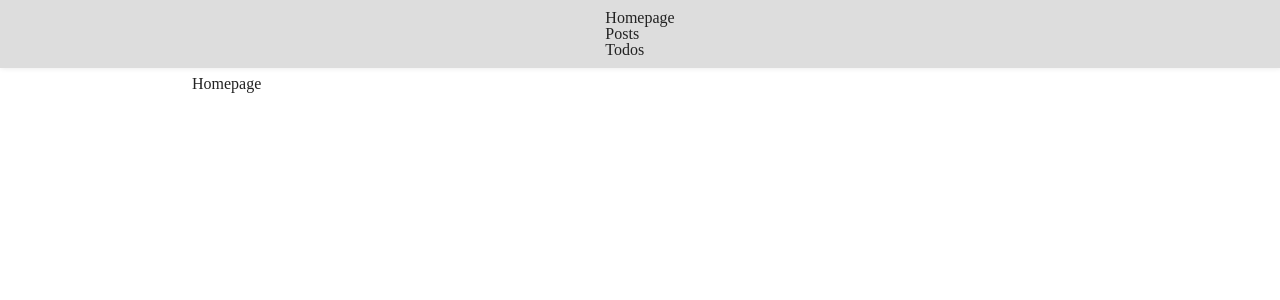
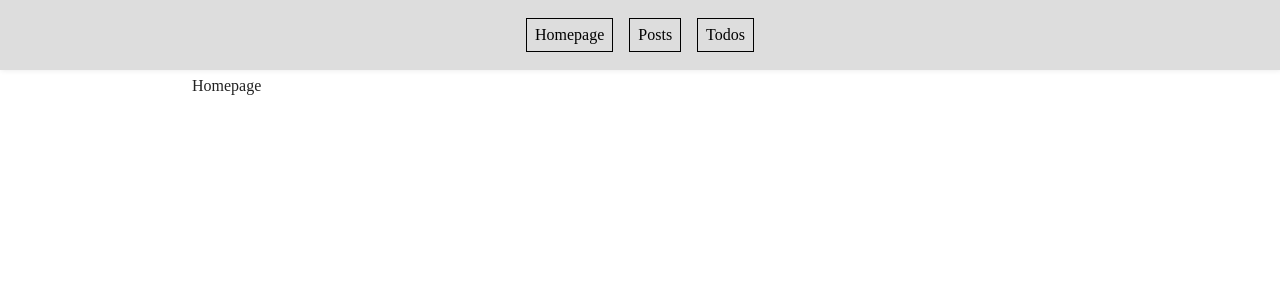
Before and after one commit to VladimirGoloyan/react-network, a React (Create React App) app: page / in a window 1280 px wide. Shown: the top 300 px of the page. Built offline with nearby package versions, Linux system fonts and the light colour scheme.

Commit message:
Added router links

```diff
--- a/src/components/Header/Header.js
+++ b/src/components/Header/Header.js
@@ -1,4 +1,5 @@
 import React from "react";
+import { Link } from "react-router-dom";
 
 import "./Header.scss";
 
@@ -6,14 +7,16 @@ const Header = () => {
   return (
     <div className="app-header">
       <nav>
-        <ul>
-          <li>Homepage</li>
-        </ul>
-        <ul>
-          <li>Posts</li>
-        </ul>
-        <ul>
-          <li>Todos</li>
+        <ul className="app-header__nav-list">
+          <li className="app-header__nav-list__item">
+            <Link className="app-header__nav-list__item__link" to="/">Homepage</Link>
+          </li>
+          <li className="app-header__nav-list__item">
+            <Link className="app-header__nav-list__item__link" to="/posts">Posts</Link>
+          </li>
+          <li className="app-header__nav-list__item">
+            <Link className="app-header__nav-list__item__link" to="/todos">Todos</Link>
+          </li>
         </ul>
       </nav>
     </div>
--- a/src/components/Header/Header.scss
+++ b/src/components/Header/Header.scss
@@ -10,4 +10,19 @@
   display: flex;
   justify-content: center;
   align-items: center;
+
+  &__nav-list{
+    display: flex;
+
+    &__item{
+      padding: 8px;
+      border: 1px solid black;
+      margin: 8px;
+
+      &__link{
+          text-decoration: none;
+          color: black;
+      }
+    }
+  }
 }
```
